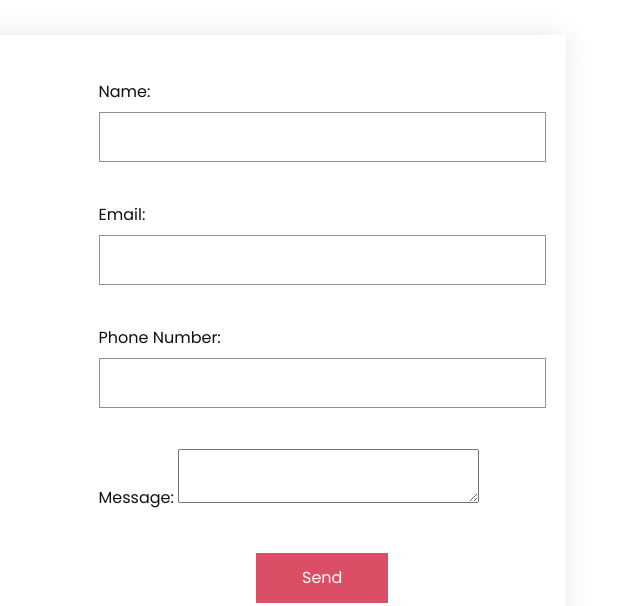
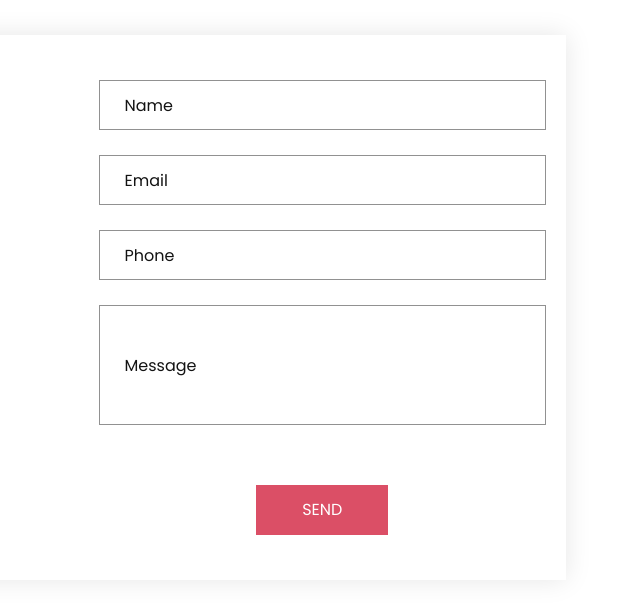
Before and after one commit to MYSKINBEAUTY/shop, a plain HTML site: page contact.html in a window 1280 px wide. Shown: the part 257-863 px from the top of the page, 659-1280 px from the left. Drawn offline with nearby package versions, Linux system fonts and the light colour scheme.

Commit message:
Update contact.html

```diff
--- a/contact.html
+++ b/contact.html
@@ -111,28 +111,24 @@
           </div>
         </div>
         <div class="col-md-6 col-lg-5 px-0">
-          <form action="https://formspree.io/f/xdkaqljg" method="POST" class="contact-form">
-    <div class="form-group">
-        <label for="name">Name:</label>
-        <input type="text" id="name" name="name" required>
-    </div>
-
-    <div class="form-group">
-        <label for="email">Email:</label>
-        <input type="email" id="email" name="email" required>
-    </div>
-
-    <div class="form-group">
-        <label for="phone">Phone Number:</label>
-        <input type="tel" id="phone" name="phone" required>
-    </div>
-
-    <div class="form-group">
-        <label for="message">Message:</label>
-        <textarea id="message" name="message" required></textarea>
-    </div>
-
-    <button type="submit">Send</button>
+          <form action="#">
+            <div>
+              <input type="text" placeholder="Name" />
+            </div>
+            <div>
+              <input type="email" placeholder="Email" />
+            </div>
+            <div>
+              <input type="text" placeholder="Phone" />
+            </div>
+            <div>
+              <input type="text" class="message-box" placeholder="Message" />
+            </div>
+            <div class="d-flex ">
+              <button>
+                SEND
+              </button>
+            </div>
           </form>
         </div>
       </div>
```
